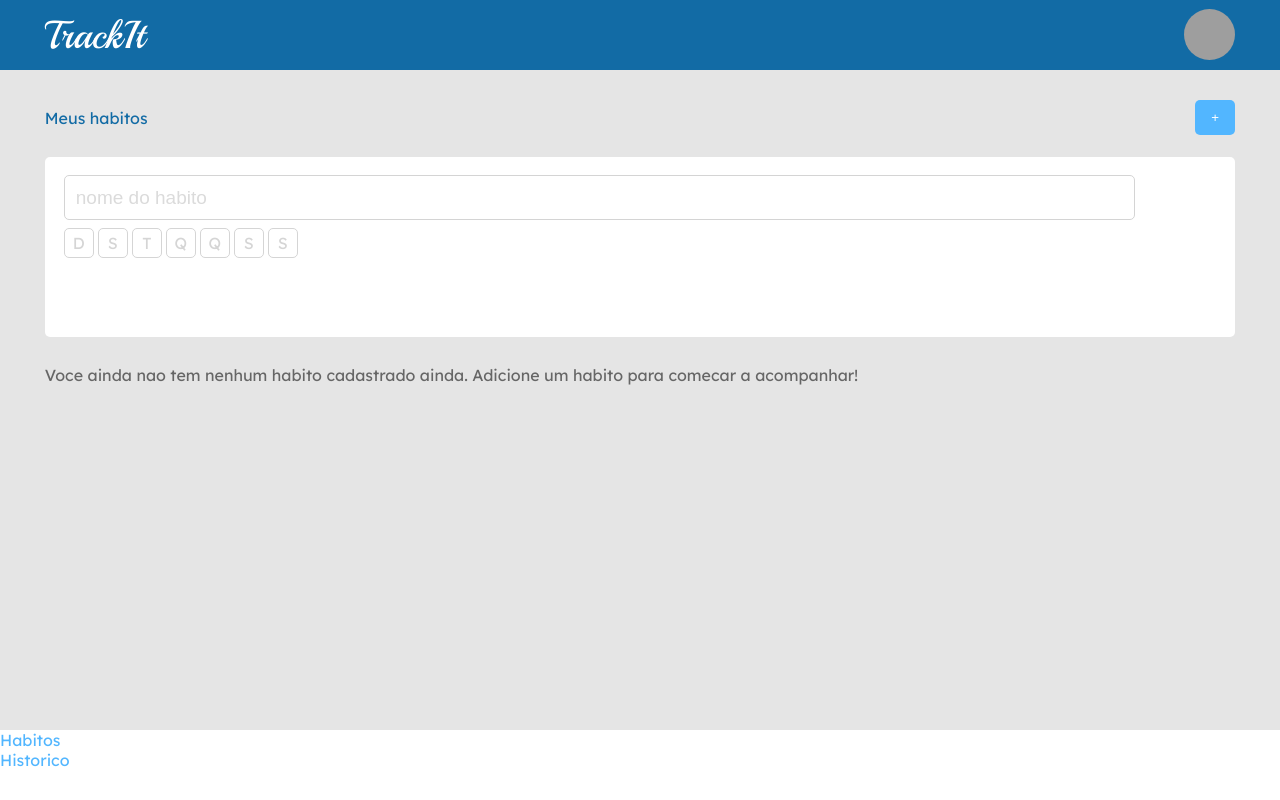
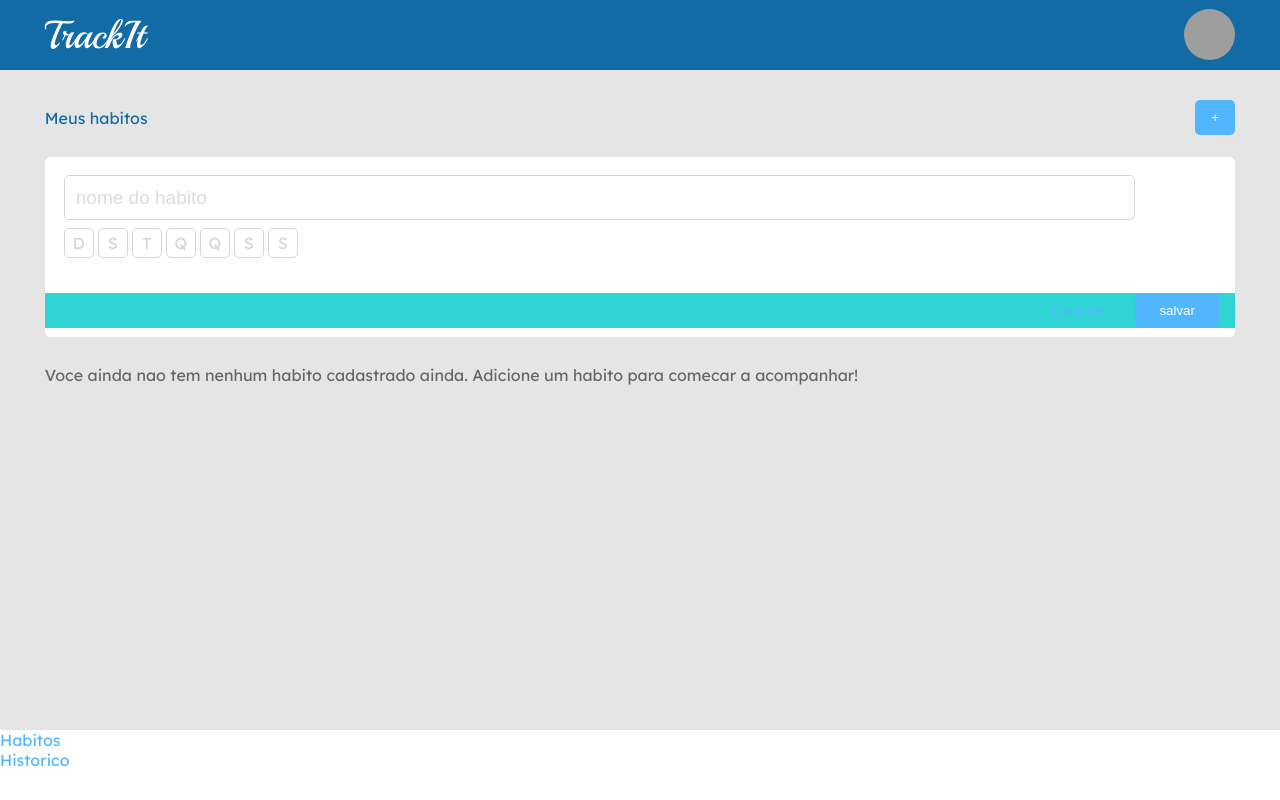
Before and after one commit to TeuPremium/TrackIt, a React (Create React App) app: page /habitos in a window 1280 px wide. Built offline with nearby package versions, Linux system fonts and the light colour scheme; grey boxes are pictures that could not be loaded.

Commit message:
layout fix habitos

```diff
--- a/src/Components/CommonAssets/BlueText.jsx
+++ b/src/Components/CommonAssets/BlueText.jsx
@@ -11,5 +11,5 @@ export default function(prop){
 const Style = styled.div`
 
     color: #126ba5;
-    font-family: 'Lexend Deca';
+
 `
--- a/src/Components/Routes/HabitoAssets/Habbit.jsx
+++ b/src/Components/Routes/HabitoAssets/Habbit.jsx
@@ -2,6 +2,8 @@ import { useState } from "react"
 import styled from "styled-components"
 import Weekday from "./Weekday"
 import StyledInput from "./StyledTextInput"
+import StyledButtonBlue from "../../CommonAssets/StyledButtonBlue"
+
 
 export default function(){
     const [height, setHeight] = useState('180px')
@@ -12,7 +14,10 @@ export default function(){
         <Card height={height}>
            <StyledInput placeholder="nome do habito"/>
             <WeekContainer>{week.map((n) => <Weekday day={n}/>)}</WeekContainer>
-
+            <Btns>
+                <CancelBtn>Cancelar</CancelBtn>
+            <StyledButtonBlue text="salvar" height="35px" width="84px"/>
+            </Btns>
 
         </Card>
     </Container>
@@ -37,3 +42,21 @@ const WeekContainer = styled.div`
     margin-left: 19px;
     margin-top: 8px;
 `
+
+const CancelBtn = styled.button`
+    color:#52b6ff;
+    margin-right: 23px;
+    background: none;
+    border:none;
+`
+
+const Btns = styled.div`
+    width: 100%;
+    display: flex;
+    justify-content: flex-end;
+    background-color: #31d4d4;
+    align-items: center;
+    margin-top: 35px;
+    padding-right: 16px;
+    box-sizing: border-box;
+`
```
